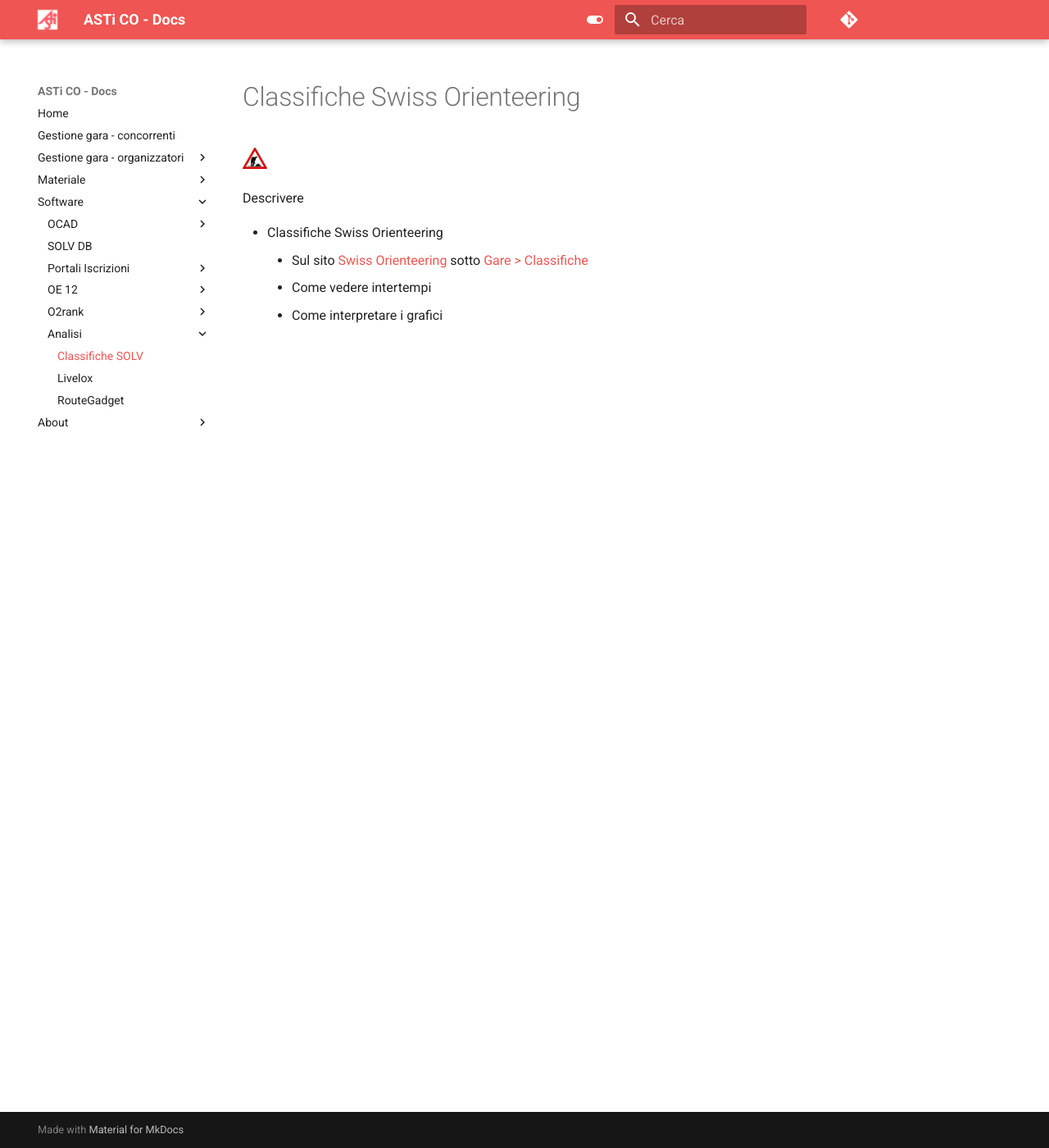
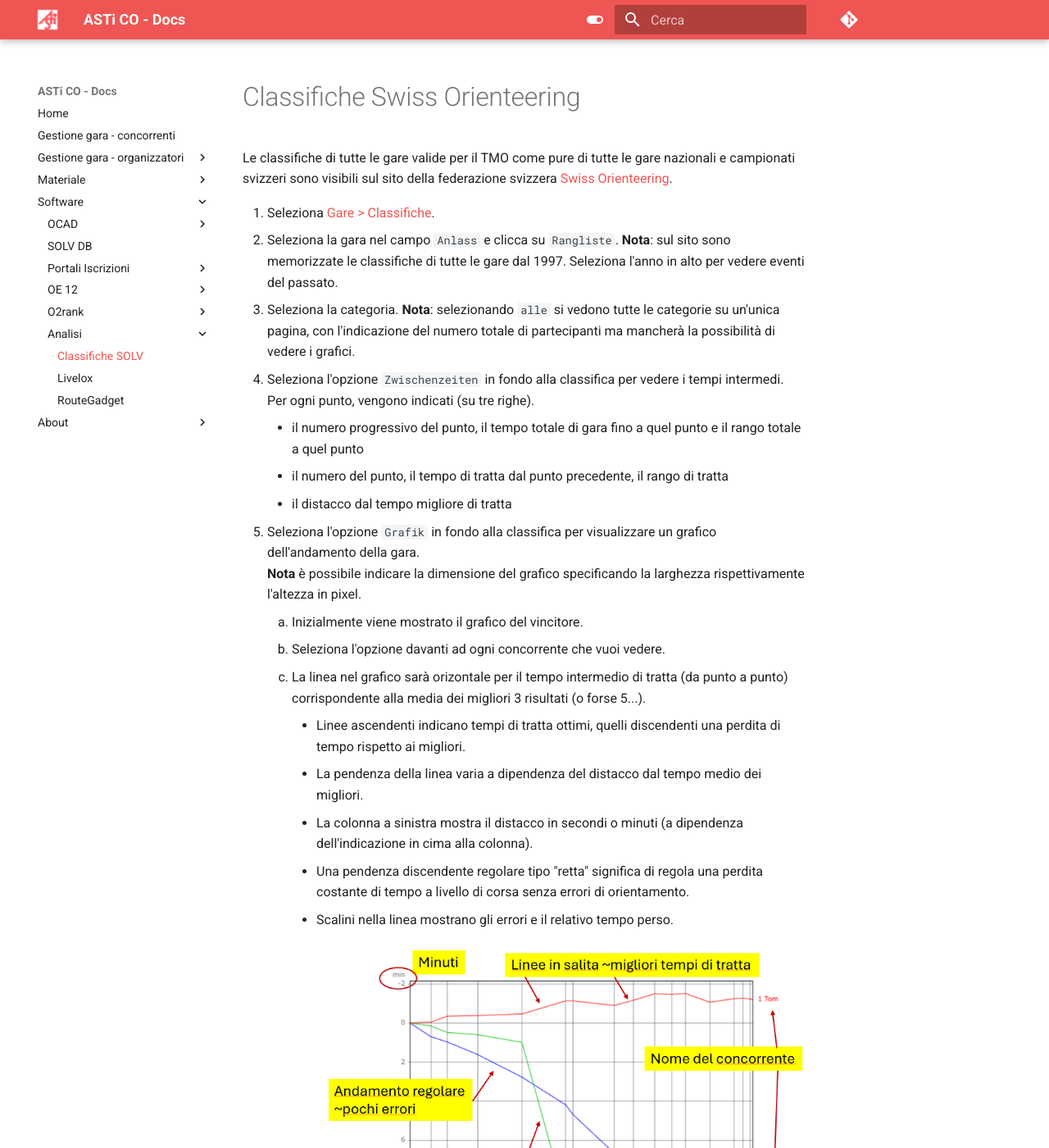
Before and after one commit to asti-co/doc, an MkDocs documentation site: the page built from docs/software/analisi/solv.md, in a window 1280 px wide and 1400 px high. Shown: the whole window at 82% size. Built offline with MkDocs 1.6.1 and Material for MkDocs 9.7.7, drawn with Linux system fonts in a browser that asks for light colours; comment, search, counter and statistics services are not loaded.

Commit message:
analisi classifiche SOLV

```diff
--- a/docs/software/analisi/solv.md
+++ b/docs/software/analisi/solv.md
@@ -1,10 +1,25 @@
 # Classifiche Swiss Orienteering
 
-![Lavori in corso](../../img/lavori_in_corso.png){width=30px}
+Le classifiche di tutte le gare valide per il TMO come pure di tutte le gare nazionali e campionati svizzeri sono visibili sul sito della federazione svizzera [Swiss Orienteering](https://www.swiss-orienteering.ch/it).
 
-Descrivere
-
-- Classifiche Swiss Orienteering
-    - Sul sito [Swiss Orienteering](https://www.swiss-orienteering.ch/it) sotto [Gare > Classifiche](https://www.o-l.ch/cgi-bin/results)
-    - Come vedere intertempi
-    - Come interpretare i grafici
+1. Seleziona [Gare > Classifiche](https://www.o-l.ch/cgi-bin/results).
+1. Seleziona la gara nel campo `Anlass` e clicca su `Rangliste`.
+**Nota**: sul sito sono memorizzate le classifiche di tutte le gare dal 1997. Seleziona l'anno in alto per vedere eventi del passato.
+1. Seleziona la categoria.
+**Nota**: selezionando `alle` si vedono tutte le categorie su un'unica pagina, con l'indicazione del numero totale di partecipanti ma mancherà la possibilità di vedere i grafici.
+1. Seleziona l'opzione `Zwischenzeiten` in fondo alla classifica per vedere i tempi intermedi.
+Per ogni punto, vengono indicati (su tre righe).
+    - il numero progressivo del punto, il tempo totale di gara fino a quel punto e il rango totale a quel punto
+    - il numero del punto, il tempo di tratta dal punto precedente, il rango di tratta
+    - il distacco dal tempo migliore di tratta
+1. Seleziona l'opzione `Grafik` in fondo alla classifica per visualizzare un grafico dell'andamento della gara.
+**Nota** è possibile indicare la dimensione del grafico specificando la larghezza rispettivamente l'altezza in pixel.
+    1. Inizialmente viene mostrato il grafico del vincitore.
+    1. Seleziona l'opzione davanti ad ogni concorrente che vuoi vedere.
+    1. La linea nel grafico sarà orizontale per il tempo intermedio di tratta (da punto a punto) corrispondente alla media dei migliori 3 risultati (o forse 5...).
+        - Linee ascendenti indicano tempi di tratta ottimi, quelli discendenti una perdita di tempo rispetto ai migliori.
+        - La pendenza della linea varia a dipendenza del distacco dal tempo medio dei migliori.
+        - La colonna a sinistra mostra il distacco in secondi o minuti (a dipendenza dell'indicazione in cima alla colonna).
+        - Una pendenza discendente regolare tipo "retta" significa di regola una perdita costante di tempo a livello di corsa senza errori di orientamento.
+        - Scalini nella linea mostrano gli errori e il relativo tempo perso.
+        ![Esempio](inc/classifica_solv_grafico.png)
```
Also changed, not shown: docs/software/analisi/inc/classifica_solv_grafico.png (added).
